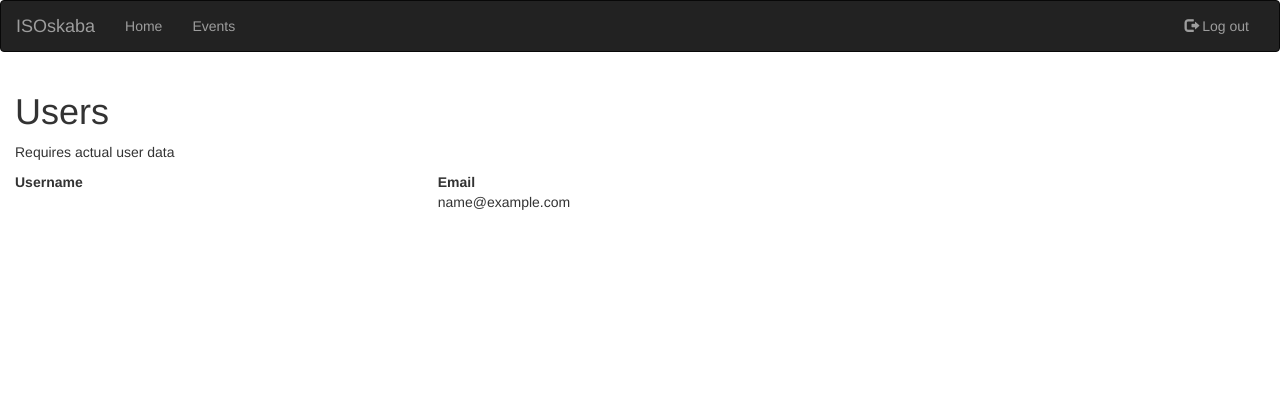
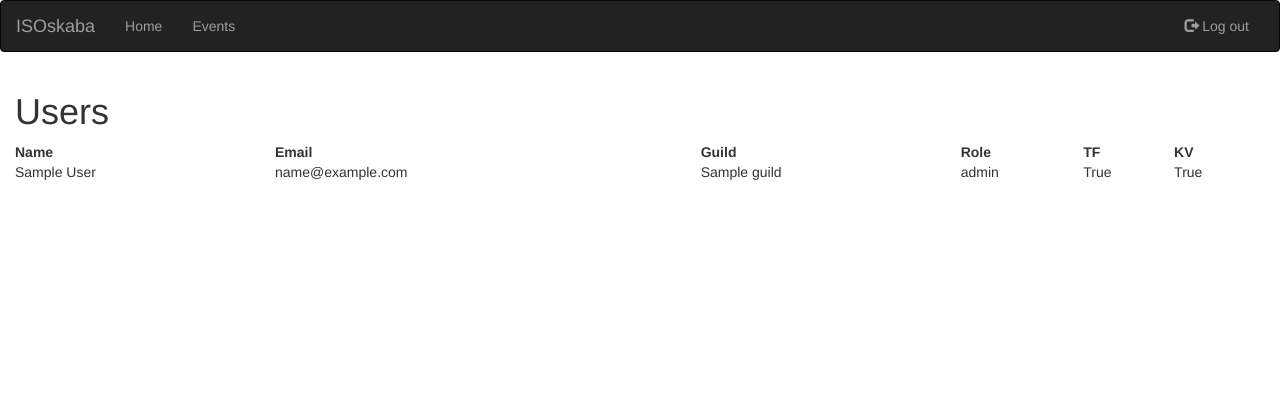
Before and after one commit to Jonneitapuro/isoskaba2, a Django app: page /admin/users/ in a window 1280 px wide. Shown: the top 420 px of the page. Run offline with Django 3.2, Linux system fonts and the light colour scheme; a user stored in the database is signed in; tables that the repository leaves empty hold one stand-in row (values such as "Sample post"); some libraries are stand-ins or nearby versions.

Commit message:
Fix list templates and urls

```diff
--- a/isoskaba2/urls.py
+++ b/isoskaba2/urls.py
@@ -23,7 +23,7 @@ urlpatterns = [
     url(r'^siteadmin/', admin.site.urls),
     url(r'^admin/$', skabaviews.admin_index, name='admin_index'),
     url(r'^admin/users/$', skabaviews.list_users, name='userlist'),
-    url(r'^admin/events/list$', skabaviews.list_events, name='eventlist'),
+    url(r'^admin/events/$', skabaviews.list_events, name='eventlist'),
     url(r'^admin/users/add', skabaviews.user_add, name='user_add'),
     url(r'^admin/events/add', skabaviews.event_add, name='event_add'),
     url(r'^admin/guilds/populate', skabaviews.guilds_populate, name='guilds_populate')
--- a/skaba/util.py
+++ b/skaba/util.py
@@ -1,5 +1,3 @@
-from skaba.models import UserProfile, Attendance, Guild, Event
-
 """""""""""""""""""""""""""""""""""
 "These don't work yet as intended!"
 """""""""""""""""""""""""""""""""""
--- a/skaba/views.py
+++ b/skaba/views.py
@@ -4,7 +4,6 @@ from django.template.response import TemplateResponse
 from django.contrib.admin.views.decorators import staff_member_required
 from django.contrib import messages
 from django.template.context_processors import csrf
-from django.contrib.auth.models import User
 
 from skaba.forms import AddEventForm, AddUserForm
 from skaba.models import Event, Guild, User
--- a/templates/userlist.html
+++ b/templates/userlist.html
@@ -1,16 +1,23 @@
 {% extends 'base.html' %}
 {% block page_content %}
 <h1>Users</h1>
-<p>Requires actual user data</p>
 <table style="width:100%">
   <tr>
-    <th>Username</th>
+    <th>Name</th>
     <th>Email</th>
+    <th>Guild</th>
+    <th>Role</th>
+    <th>TF</th>
+    <th>KV</th>
   </tr>
   {% for user in users %}
   <tr>
-    <td>{{ user.username }}</td>
+    <td>{{ user.real_name }}</td>
     <td>{{ user.email }}</td>
+    <td>{{ user.guild }}</td>
+    <td>{{ user.role }}</td>
+    <td>{{ user.is_tf }}</td>
+    <td>{{ user.is_kv }}</td>
   </tr>
   {% endfor %}
 </table>
```
Also changed, not shown: templates/eventlist.html (+5 -2 lines).
